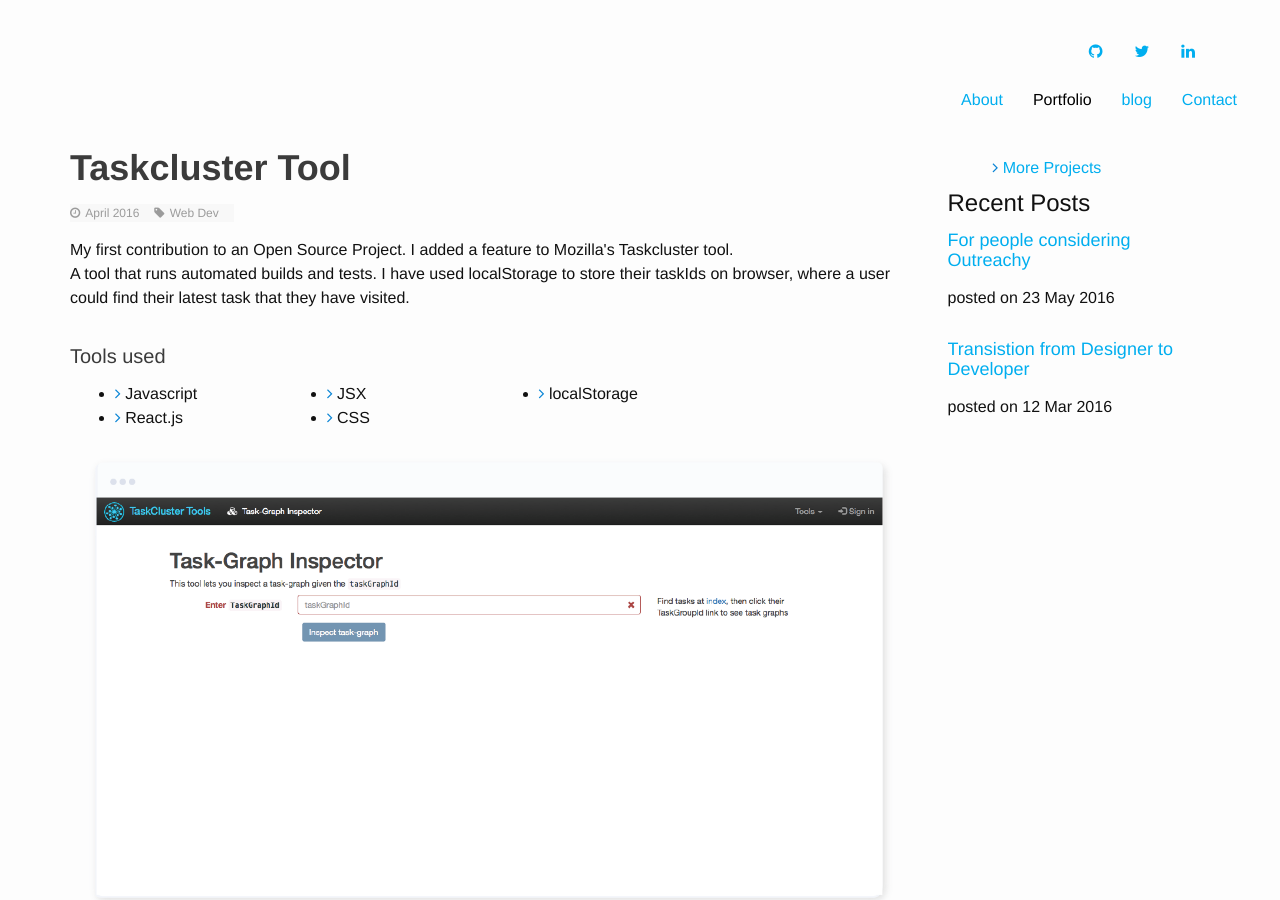
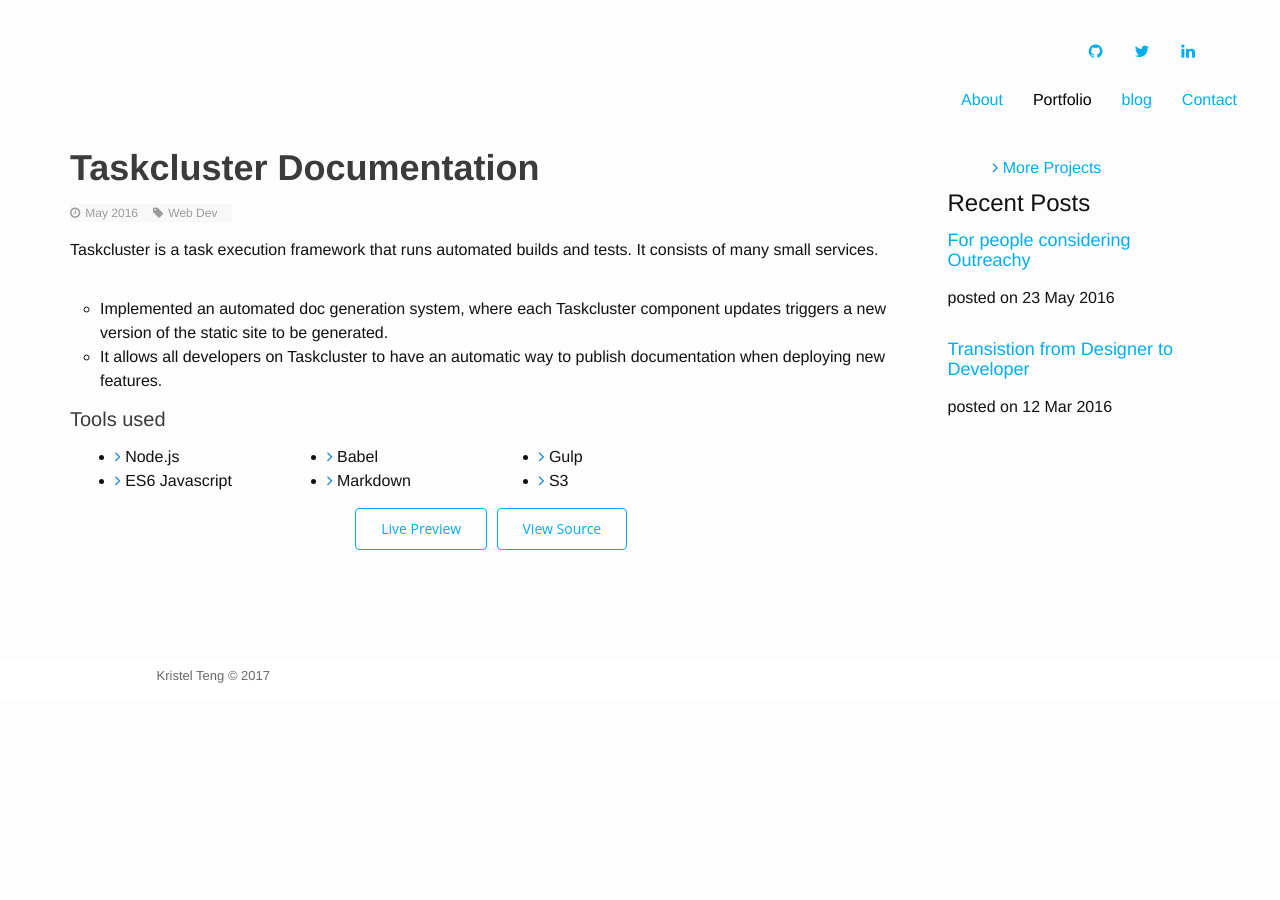
Before and after one commit to kristelteng/personal_site, a Jekyll site: the page built from portfolio/taskclusterdocs.html, in a window 1280 px wide and 900 px high. Built offline with Jekyll 4.4.1, drawn with Linux system fonts in a browser that asks for light colours.

Commit message:
made changes to description and list of tasks

```diff
--- a/portfolio/taskclusterdocs.html
+++ b/portfolio/taskclusterdocs.html
@@ -12,55 +12,48 @@
                     <div class="col-sm-12 col-md-12">
 
                         <div class="project-name overflow">
-                            <h2 class="bold">Taskcluster Tool</h2>
+                            <h2 class="bold">Taskcluster Documentation</h2>
                             <ul class="nav navbar-nav navbar-default">
-                                <li class="subsection-icon"><i class="fa fa-clock-o subsection"></i>April 2016</li>
+                                <li class="subsection-icon"><i class="fa fa-clock-o subsection"></i>May 2016</li>
                                 <li class="subsection-icon"><i class="fa fa-tag subsection"></i>Web Dev </li>
                             </ul>
                             <br>
 
-                            <p class="project-description">My first contribution to an Open Source Project. I added a feature to Mozilla's Taskcluster tool.
-                            <br>
-                            A tool that runs automated builds and tests. I have used localStorage to store their taskIds on browser, where a user could find their latest task that they have visited.</p>
+                            <p class="project-description">Taskcluster is a task execution framework that runs automated builds and tests. It consists of many small services.</p>
+
+                            <ul>
+                                <li class="work-detail">Implemented an automated doc generation system, where each Taskcluster component updates triggers a new version of the static site to be generated.</li>
+
+                                <li class="work-detail">It allows all developers on Taskcluster to have an automatic way to publish documentation when deploying new features.</li>
+                            </ul>
 
                             <h3 class="project-title">Tools used</h3>
                             <div class="col-sm-3 tools">
                                 <ul class="elements">
-                                    <li><i class="fa fa-angle-right"></i> Javascript</li>
-                                    <li><i class="fa fa-angle-right"></i> React.js</li>
+                                    <li><i class="fa fa-angle-right"></i> Node.js</li>
+                                    <li><i class="fa fa-angle-right"></i> ES6 Javascript</li>
                                 </ul>
                             </div>
 
                             <div class="col-sm-3 tools">
                                 <ul class="elements">
-                                    <li><i class="fa fa-angle-right"></i> JSX</li>
-                                    <li><i class="fa fa-angle-right"></i> CSS</li>
+                                    <li><i class="fa fa-angle-right"></i> Babel</li>
+                                    <li><i class="fa fa-angle-right"></i> Markdown</li>
                                 </ul>
                             </div>
 
                             <div class="col-sm-3 tools">
                                 <ul class="elements">
-                                    <li><i class="fa fa-angle-right"></i> localStorage</li>
+                                    <li><i class="fa fa-angle-right"></i> Gulp</li>
+                                    <li><i class="fa fa-angle-right"></i> S3</li>
                                 </ul>
-                            </div>
-                        </div>
-
-                        <div class="portfolio-wrapper">
-                            <div class="portfolio-single image-section">
-                                <img src="{{site.baseurl}}/images/portfolio-details/taskcluster-01.png" class="img-responsive" class="img-responsive" alt="mozilla_taskcluster-tool">
-                            </div>
-                        </div>
-
-                        <div class="portfolio-wrapper">
-                            <div class="portfolio-single image-section">
-                                <img src="{{site.baseurl}}/images/portfolio-details/taskcluster-02.png" class="img-responsive" class="img-responsive" alt="mozilla_taskcluster-tool">
                             </div>
                         </div>
 
                         <div class="col-sm-12 center-btn">
                             <div class="live-preview">
-                            <a href="https://tools.taskcluster.net/task-graph-inspector/" class="btn btn-common uppercase" target="_blank">Live Preview</a>
-                            <a href="https://github.com/kristelteng/taskcluster-tools/tree/bug-1241194" class="btn btn-common
+                            <a href="https://www.npmjs.com/package/taskcluster-lib-docs" class="btn btn-common uppercase" target="_blank">Live Preview</a>
+                            <a href="https://github.com/taskcluster/taskcluster-lib-docs" class="btn btn-common
                             uppercase" target="_blank">View Source</a>
                             </div>
                         </div>
```
